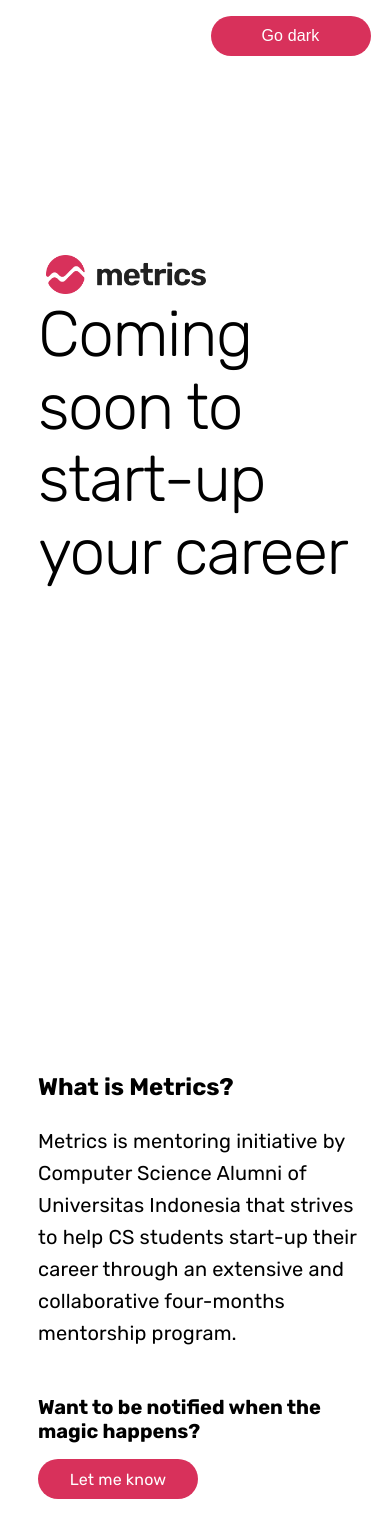
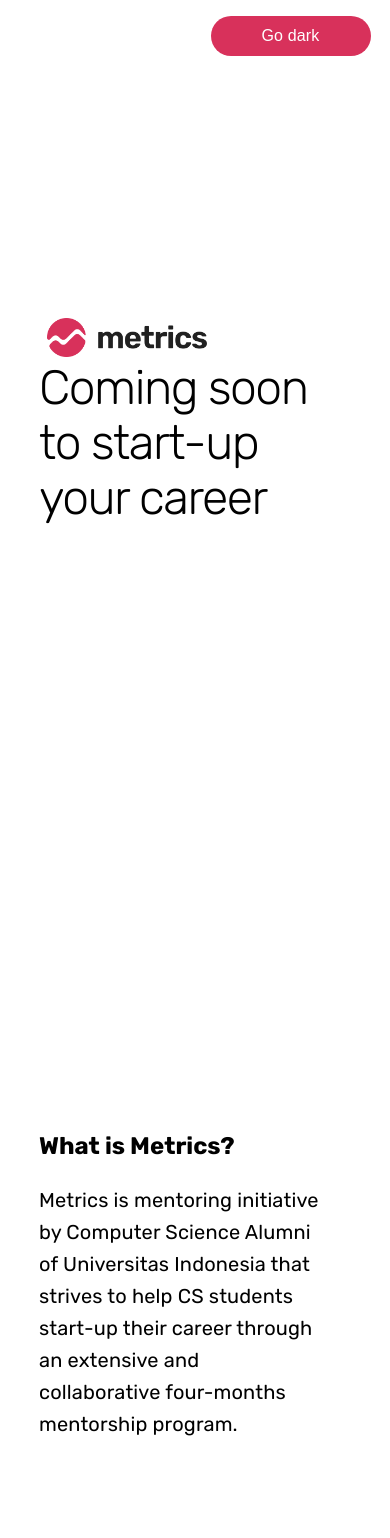
Before and after one commit to metricsui/web, a Svelte app: page / in a window 390 px wide. Shown: the top 1538 px of the page. Built offline with nearby package versions, Linux system fonts and the light colour scheme.

Commit message:
Fix responsiveness

```diff
--- a/src/app/landing/Landing.svelte
+++ b/src/app/landing/Landing.svelte
@@ -1,13 +1,12 @@
 <script>
-  import { externalLinks } from '../constants/externalLinks'
-  import ThemeToggler from '../ThemeToggler.svelte'
-  import MetricsLogo from './components/MetricsLogo.svelte'
+  import Content from './components/Content.svelte'
+  import StickyNavbar from './components/StickyNavbar.svelte'
+  import Footer from './components/Footer.svelte'
 </script>
 
 <style>
   .wrapper {
     text-align: left;
-    margin-left: 12%;
     width: 100%;
     min-height: 100vh;
     display: flex;
@@ -15,81 +14,10 @@
     justify-content: center;
     align-items: flex-start;
   }
-
-  .section {
-  }
-
-  .section > * {
-    max-width: 50%;
-  }
-
-  a {
-    justify-self: flex-start;
-  }
-
-  @media screen and (max-width: 640px) {
-    .section {
-      margin-left: 5%;
-      width: 100%;
-      min-height: 100vh;
-      display: flex;
-      flex-direction: column;
-      justify-content: center;
-      align-items: flex-start;
-    }
-    .section > * {
-      max-width: 90%;
-    }
-
-    .wrapper {
-      margin-left: 5%;
-    }
-  }
-
-  .body-text {
-    line-height: 32px;
-    letter-spacing: 0.15px;
-  }
-
-  .want-to-be-notified-text {
-    margin-bottom: 16px;
-  }
-
-  h1 {
-    text-align: left;
-    line-height: 114%;
-    letter-spacing: -1.5px;
-  }
-
-  h5 {
-    margin-bottom: 1rem;
-  }
-
-  .body-text {
-    font-size: 1.25rem;
-    margin-top: 0.5rem;
-  }
 </style>
 
 <div class="wrapper">
-  <ThemeToggler />
-  <div class="section">
-    <MetricsLogo />
-    <h1 class="font-light">Coming soon to start-up your career</h1>
-  </div>
-  <div class="section">
-    <h5>What is Metrics?</h5>
-    <div class="body-text">
-      Metrics is mentoring initiative by Computer Science Alumni of Universitas
-      Indonesia that strives to help CS students start-up their career through
-      an extensive and collaborative four-months mentorship program.
-    </div>
-    <h6 class="want-to-be-notified-text">
-      Want to be notified when the magic happens?
-    </h6>
-    <div class="button-container">
-      <a href={externalLinks.earlyBirdFormURL} class="primary-button">Let me
-        know</a>
-    </div>
-  </div>
+  <StickyNavbar />
+  <Content />
+  <Footer />
 </div>
--- /dev/null
+++ b/src/app/landing/components/Content.svelte
@@ -0,0 +1,94 @@
+<script>
+  import { externalLinks } from '../../constants/externalLinks'
+  import MetricsLogo from './MetricsLogo.svelte'
+</script>
+
+<style>
+  .section > * {
+    max-width: 50%;
+  }
+
+  a {
+    justify-self: flex-start;
+  }
+
+  .body-text {
+    line-height: 32px;
+    letter-spacing: 0.15px;
+  }
+
+  .want-to-be-notified-text {
+    margin-bottom: 16px;
+  }
+
+  h1 {
+    text-align: left;
+    line-height: 114%;
+    letter-spacing: -1.5px;
+  }
+
+  h5 {
+    margin-bottom: 1rem;
+  }
+
+  .body-text {
+    font-size: 1.25rem;
+    margin-top: 0.5rem;
+  }
+
+  .wrapper {
+    margin: 0 12%;
+  }
+
+  @media screen and (max-width: 640px) {
+    .section {
+      width: 100%;
+      min-height: 100vh;
+      display: flex;
+      flex-direction: column;
+      justify-content: center;
+      align-items: flex-start;
+    }
+    .section > * {
+      max-width: 90%;
+    }
+
+    .wrapper {
+      margin: 0 10%;
+    }
+
+    h1 {
+      font-size: 3rem;
+    }
+  }
+
+  @media screen and (max-width: 568px) {
+    h1 {
+      font-size: 3rem;
+    }
+  }
+</style>
+
+<div class="wrapper">
+  <div class="section">
+    <MetricsLogo />
+    <h1 class="font-light">Coming soon to start-up your career</h1>
+  </div>
+  <div class="section">
+    <h5>What is Metrics?</h5>
+    <div class="body-text">
+      Metrics is mentoring initiative by Computer Science Alumni of Universitas
+      Indonesia that strives to help CS students start-up their career through
+      an extensive and collaborative four-months mentorship program.
+    </div>
+  </div>
+  <div class="section">
+    <h6 class="want-to-be-notified-text">
+      Want to be notified when the magic happens?
+    </h6>
+    <div class="button-container">
+      <a href={externalLinks.earlyBirdFormURL} class="primary-button">Let me
+        know</a>
+    </div>
+  </div>
+</div>
--- /dev/null
+++ b/src/app/landing/components/Footer.svelte
@@ -0,0 +1 @@
+<div />
--- /dev/null
+++ b/src/app/landing/components/StickyNavbar.svelte
@@ -0,0 +1,33 @@
+<script>
+  import ThemeToggler from '../../ThemeToggler.svelte'
+</script>
+
+<style>
+  .container {
+    width: 100%;
+    z-index: 10;
+    justify-content: space-between;
+    display: flex;
+    position: fixed;
+    align-items: center;
+    top: 0;
+    left: 0;
+
+    transition: 1s;
+    -webkit-transition: 1s;
+
+    -webkit-transform: translateY(0%);
+    -ms-transform: translateY(0%);
+    transform: translateY(0%);
+  }
+
+  .container-slide-up {
+    transform: translateY(-100%);
+    -webkit-transform: translateY(-100%);
+    -ms-transform: translateX(-100%);
+  }
+</style>
+
+<div class="container">
+  <ThemeToggler />
+</div>
```
